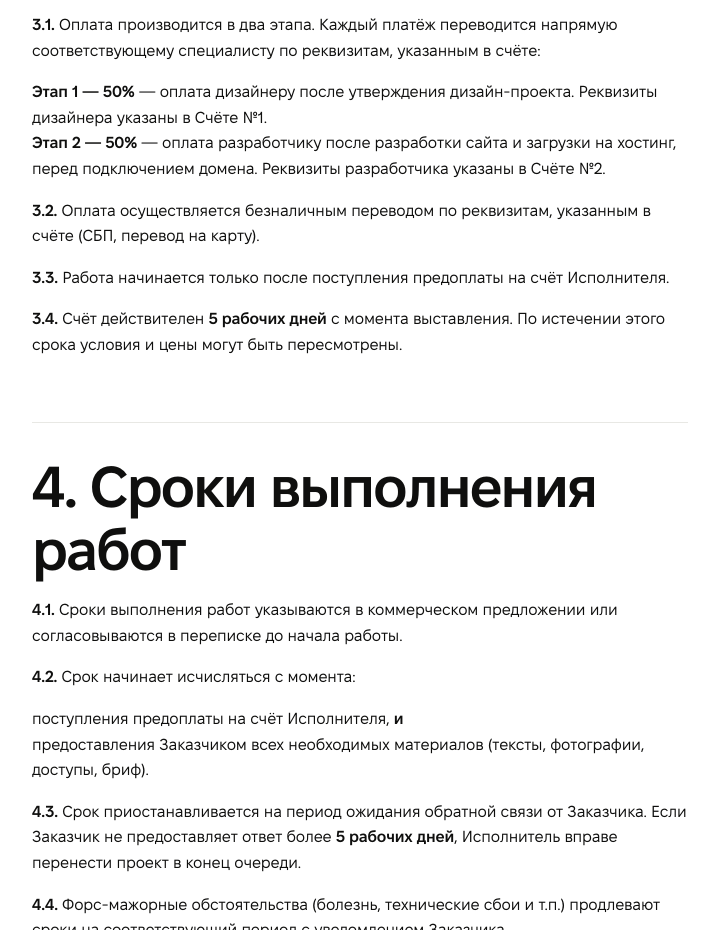
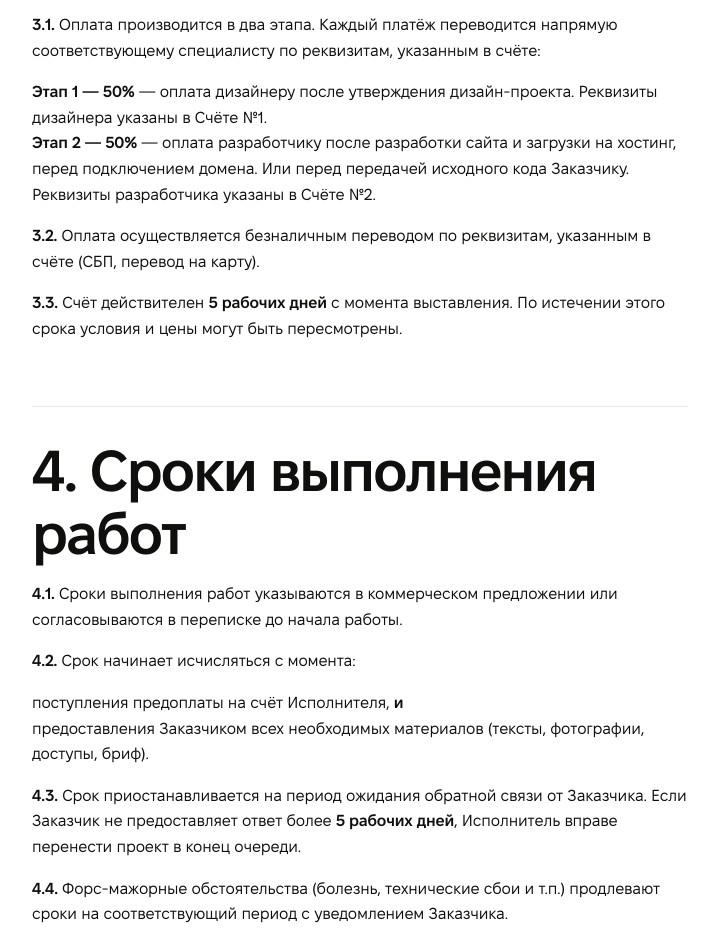
Before and after one commit to kirillrub108/kivana, an Eleventy site: page src/oferta.njk in a window 1280 px wide. Shown: the part 1520-2450 px from the top of the page, without its empty margins (280-997 px from the left). Built offline with nearby package versions, Linux system fonts and the light colour scheme; Eleventy itself is replaced by a stand-in of ours; files that its build step writes are made by us from their sources.

Commit message:
оферта

```diff
--- a/src/oferta.njk
+++ b/src/oferta.njk
@@ -34,11 +34,10 @@ permalink: /oferta/
     <p><strong>3.1.</strong> Оплата производится в два этапа. Каждый платёж переводится напрямую соответствующему специалисту по реквизитам, указанным в счёте:</p>
     <ul>
       <li><strong>Этап 1 — 50%</strong> — оплата дизайнеру после утверждения дизайн-проекта. Реквизиты дизайнера указаны в Счёте №1.</li>
-      <li><strong>Этап 2 — 50%</strong> — оплата разработчику после разработки сайта и загрузки на хостинг, перед подключением домена. Реквизиты разработчика указаны в Счёте №2.</li>
+      <li><strong>Этап 2 — 50%</strong> — оплата разработчику после разработки сайта и загрузки на хостинг, перед подключением домена. Или перед передачей исходного кода Заказчику. Реквизиты разработчика указаны в Счёте №2.</li>
     </ul>
     <p><strong>3.2.</strong> Оплата осуществляется безналичным переводом по реквизитам, указанным в счёте (СБП, перевод на карту).</p>
-    <p><strong>3.3.</strong> Работа начинается только после поступления предоплаты на счёт Исполнителя.</p>
-    <p><strong>3.4.</strong> Счёт действителен <strong>5 рабочих дней</strong> с момента выставления. По истечении этого срока условия и цены могут быть пересмотрены.</p>
+    <p><strong>3.3.</strong> Счёт действителен <strong>5 рабочих дней</strong> с момента выставления. По истечении этого срока условия и цены могут быть пересмотрены.</p>
 
     <h2>4. Сроки выполнения работ</h2>
     <p><strong>4.1.</strong> Сроки выполнения работ указываются в коммерческом предложении или согласовываются в переписке до начала работы.</p>
```
